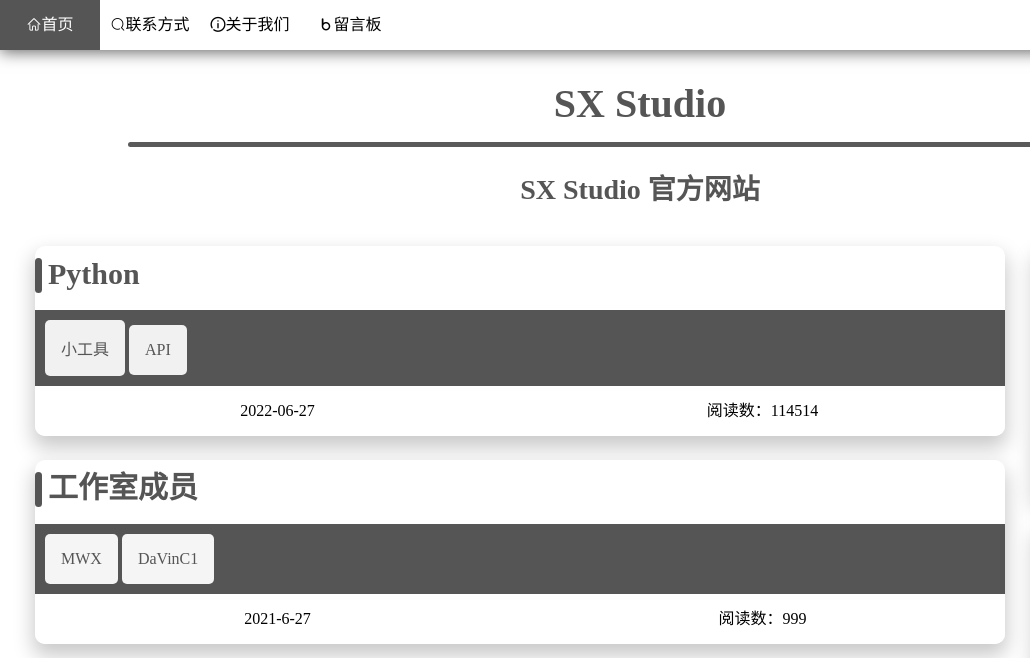
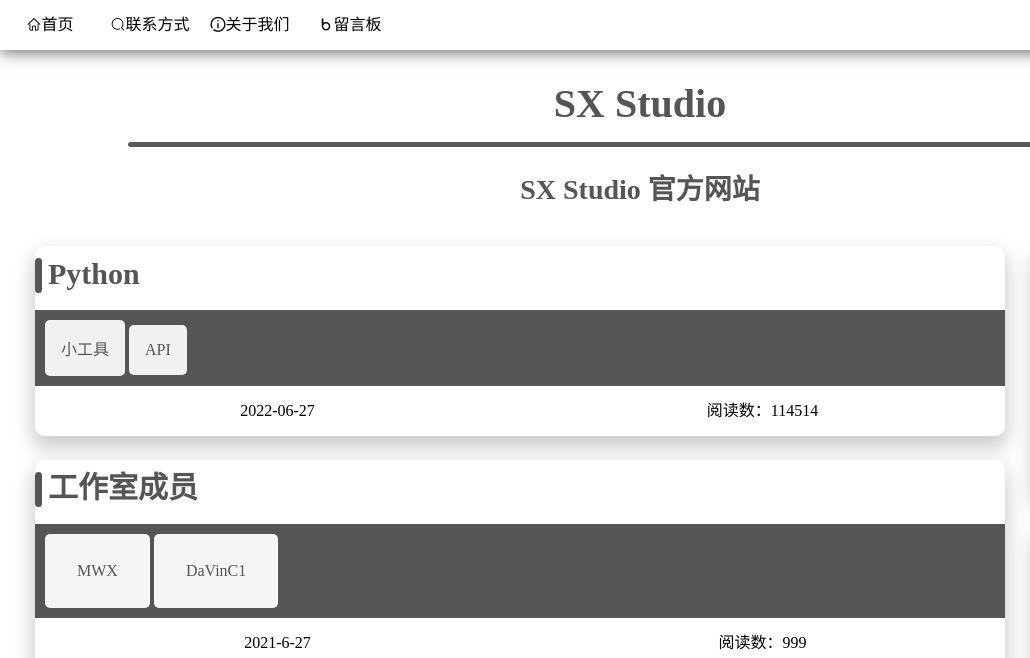
Before and after one commit to Plutoscratch/sx-studio-web, a plain HTML site: page index.html in a window 1280 px wide. Shown: the top 658 px of the page, 0-1030 px from the left. Drawn offline with Linux system fonts and the light colour scheme; a small style sheet from the web is missing.

Commit message:
Add files via upload

```diff
--- a/css/style.css
+++ b/css/style.css
@@ -121,7 +121,6 @@
             color: #555;
             z-index: 998;
             border-radius: 5px;
-            position: relative;
             display: inline-block;
         }
         .button:hover {
@@ -129,10 +128,13 @@
             color: #fff;
             box-shadow: 0px 8px 16px 0px rgba(0,0,0,0.2);
         }
-        a {
+        .button a {
+            color: #555;
+            padding: 12px 16px;
             text-decoration: none;
-            color:#555
+            display: block;
+            z-index: 998;
         }
-        a:hover {
-            color:#fff
+        .button:hover a {
+            color: white;
         }
```
Also changed, not shown: call.html (+1 -1 lines), index.html (line endings or trailing spaces).
